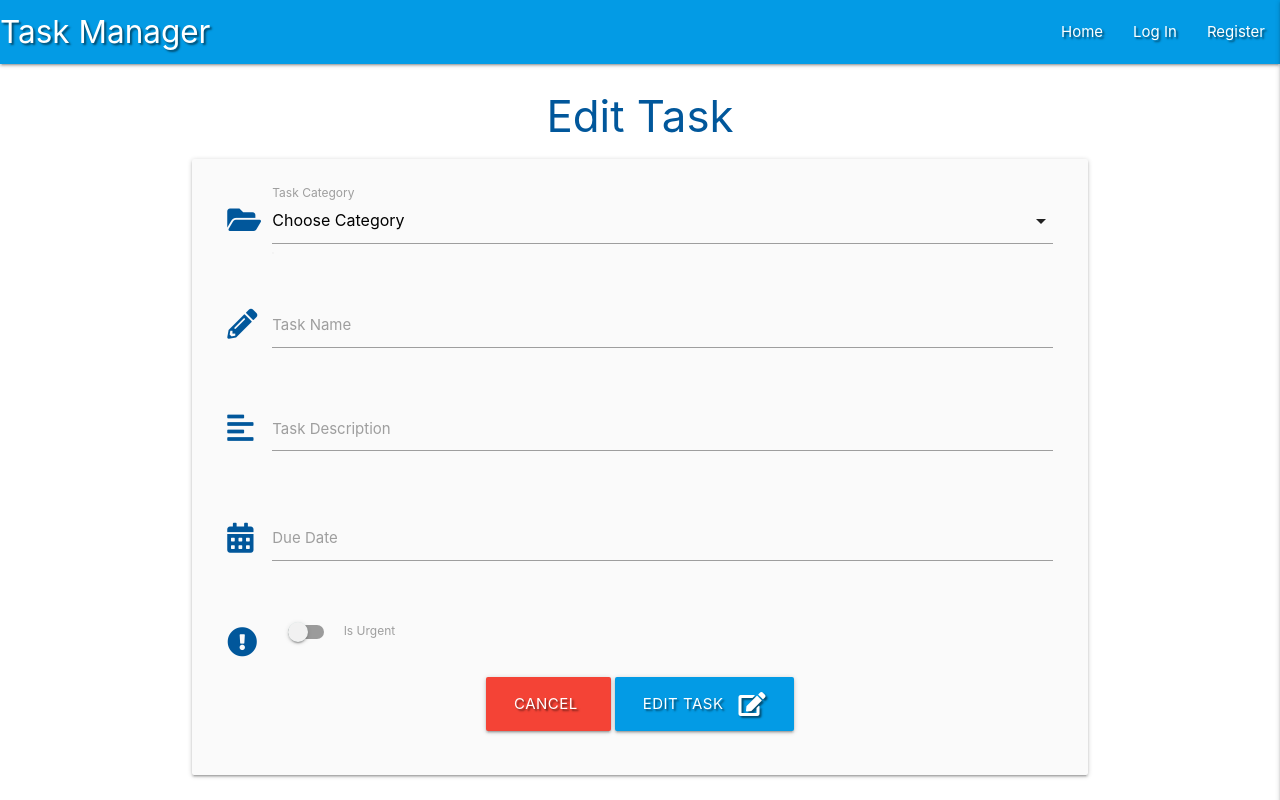
After one commit to SuperGibbon/mongo_mini_project, a Flask app: template templates/edit_task.html in a window 1280 px wide. The commit adds this page. Run offline with Flask 2, Linux system fonts and the light colour scheme; the template is opened without the code that fills it, so the values that code supplies are empty; some libraries are stand-ins or nearby versions.

Commit message:
added edit function template

```diff
--- a/app.py
+++ b/app.py
@@ -119,6 +119,13 @@ def add_task():
     return render_template("add_task.html", categories=categories)
 
 
+@app.route("/edit_task/<task_id>", methods=["GET", "POST"])
+def edit_task(task_id):
+    task = mongo.db.tasks.find_one({"_id": ObjectId(task_id)})
+    categories = mongo.db.categories.find().sort("category_name", 1)
+    return render_template("edit_task.html", task=task, categories=categories)
+
+
 if __name__ == "__main__":
     app.run(host=os.environ.get("IP"),
             port=int(os.environ.get("PORT")),
--- a/static/css/style.css
+++ b/static/css/style.css
@@ -5,3 +5,12 @@
 .flashes h4 {
     line-height: 2;
 }
+
+.btn-small {
+    margin: 5px;
+}
+
+.collapsible-header .col strong {
+    margin: 5px;
+    line-height: 42px;
+}
--- /dev/null
+++ b/templates/edit_task.html
@@ -0,0 +1,86 @@
+{% extends "base.html" %}
+{% block content %}
+
+    <h3 class="light-blue-text text-darken-4 center-align">Edit Task</h3>
+
+    <div class="row card-panel grey lighten-5">
+        <form class="col s12" method="POST" action="{{ url_for('edit_task', task_id=task._id) }}">
+            <!-- category selection -->
+            <div class="row">
+                <div class="input-field col s12">
+                    <i class="fas fa-folder-open prefix light-blue-text text-darken-4"></i>
+                    <select id="category_name" name="category_name" class="validate" required>
+                        <option value="" disabled>Choose Category</option>
+                        {% for category in categories %}
+                            {% if category.category_name == task.category_name %}
+                                <option value="{{ category.category_name }}" selected>{{ category.category_name }}</option>
+                            {% else %}
+                                <option value="{{ category.category_name }}">{{ category.category_name }}</option>
+                            {% endif %}
+                        {% endfor %}
+                    </select>
+                    <label for="category_name">Task Category</label>
+                </div>
+            </div>
+            <!-- Task Name -->
+            <div class="row">
+                <div class="input-field col s12">
+                    <i class="fas fa-pencil-alt prefix light-blue-text text-darken-4"></i>
+                    <input id="task_name" name="task_name" minlength="5" maxlength="50"
+                     value= "{{ task.task_name }}" type="text" class="validate" required>
+                    <label for="task_name">Task Name</label>
+                </div>
+            </div>
+            <!-- Task description -->
+            <div class="row">
+                <div class="input-field col s12">
+                    <i class="fas fa-align-left prefix light-blue-text text-darken-4"></i>
+                    <textarea id="task_description" name="task_description" minlength="5"
+                    maxlength="200" class="materialize-textarea validate" required>
+                    {{- task.task_description -}}
+                </textarea>
+                    <label for="task_description">Task Description</label>
+                </div>
+            </div>
+            <!-- Due date picker -->
+            <div class="row">
+                <div class="input-field col s12">
+                    <i class="fas fa-calendar-alt prefix light-blue-text text-darken-4"></i>
+                    <input id="due_date" name="due_date" value="{{ task.due_date }}"
+                     type="text" class="datepicker validate" required>
+                    <label for="due_date">Due Date</label>
+                </div>
+            </div>
+            <!-- Urgent Toggle -->
+            <div class="row">
+                <div class="input-field col s12">
+                    <div class="switch">
+                        <i class="fas fa-exclamation-circle prefix light-blue-text text-darken-4"></i>
+                        <label for="is_urgent">
+                            {% if task.is_urgent == "on" %}
+                                <input type="checkbox" id="is_urgent" name="is_urgent" checked>
+                            {% else %}
+                                <input type="checkbox" id="is_urgent" name="is_urgent">
+                            {% endif %}
+                            <span class="lever"></span>
+                            Is Urgent
+                        </label>
+                    </div>
+                </div>
+            </div>
+            <!-- Submit Button -->
+            <div class="row">
+                <div class="col s12 center-align">
+                    <!-- cancel changes -->
+                    <a href="{{ url_for('get_tasks') }}" class="btn-large red text-shadow">
+                        Cancel <i class="fas fa-times-circle-right"></i>
+                    </a>
+                    <button type="submit" class="btn-large light-blue darken-1 text-shadow">
+                        Edit Task <i class="fas fa-edit square right"></i>
+                    </button>
+                </div>
+            </div>
+        </form>
+    </div>
+
+{% endblock %}
--- a/templates/tasks.html
+++ b/templates/tasks.html
@@ -7,12 +7,18 @@
         {% for task in tasks %}
         <li>
             <div class="collapsible-header white-text light-blue darken-4 text-shadow">
+                <div class="col s3">
                     <i class="fas fa-caret-down"></i>
+                    <a href="" class="btn-small green accent-4">Done</a>
+                    <a href="{{ url_for('edit_task', task_id=task._id) }}" class="btn-small light-blue ligthen-1">Edit</a>
+                </div>
+                <div class="col s9">
                     <strong>{{ task.task_name }}</strong> : {{ task.due_date }}
                     {% if task.is_urgent == "on" %}
                         <i class="fas fa-exclamation-circle light-blue-text text-lighten-2 tooltipped"
                             data-position="right" data-tooltip="Urgent"></i>
                     {% endif %}
+                </div>
             </div>
             <div class="collapsible-body">
                 <strong>{{ task.category_name }}</strong>
```
Lines whose indentation alone changed are shown as unchanged.
